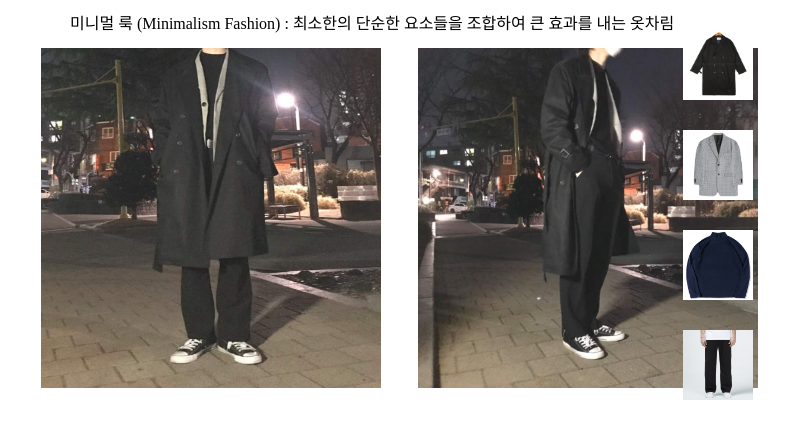
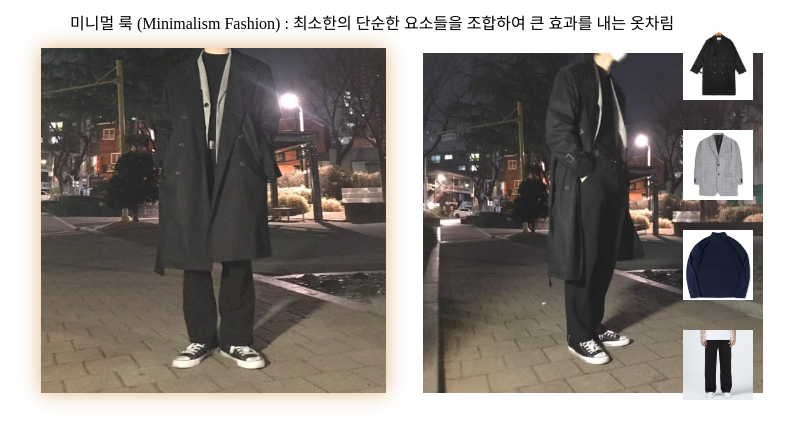
Before and after one commit to YangSeokHoR/YangSeokHoR.github.io, a plain HTML site: page look5.html in a window 1280 px wide. In both pictures the pointer is over the picture 211 px from the left and 218 px from the top of the page. Shown: the whole page, without its empty margins (0-798 px from the left). Drawn offline with Linux system fonts and the light colour scheme.

Commit message:
Update look5.html

```diff
--- a/look5.html
+++ b/look5.html
@@ -7,6 +7,11 @@
 	}
 	li{
 		list-style-type: none;
+	}
+		.trans:hover{
+		width: 345px;
+		height: 345px;
+		box-shadow: 0 0 20px burlywood;
 	}
 	.dropdown{
 		display: inline-block;
@@ -96,9 +101,9 @@
 미니멀 룩 (Minimalism Fashion) : 최소한의 단순한 요소들을 조합하여 큰 효과를 내는 옷차림
 </div>
 
-<img src="댄디1.jpg" width="340px" height="340px">
+<img class="trans" src="댄디1.jpg" width="340px" height="340px">
 
-<img src="댄디2.jpg" width="340px" height="340px">
+<img class="trans" src="댄디2.jpg" width="340px" height="340px">
 
 <div class="dropdownA">
 <ul>
```
